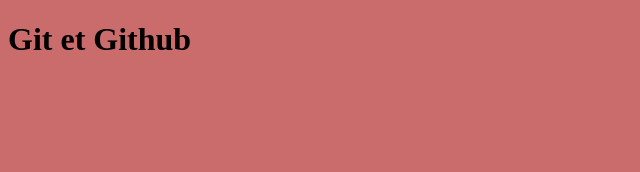
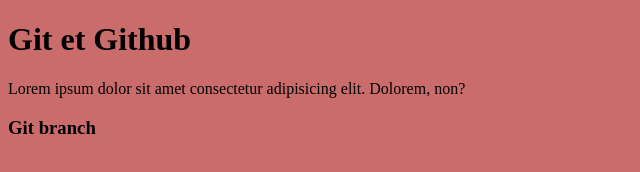
Before and after one commit to yaouir/gitpg, a plain HTML site: page index.html in a window 1280 px wide. Shown: the whole page, without its empty margins (0-640 px from the left). Drawn offline with Linux system fonts and the light colour scheme.

Commit message:
branch et headers et parag ajoutee

```diff
--- a/index.html
+++ b/index.html
@@ -8,5 +8,9 @@
 <body style="background-color: rgb(202, 108, 108);">
 
     <h1>Git et Github</h1>
+
+    <p>Lorem ipsum dolor sit amet consectetur adipisicing elit. Dolorem, non?</p>
+
+    <h3>Git branch </h3>
 </body>
 </html>
```
